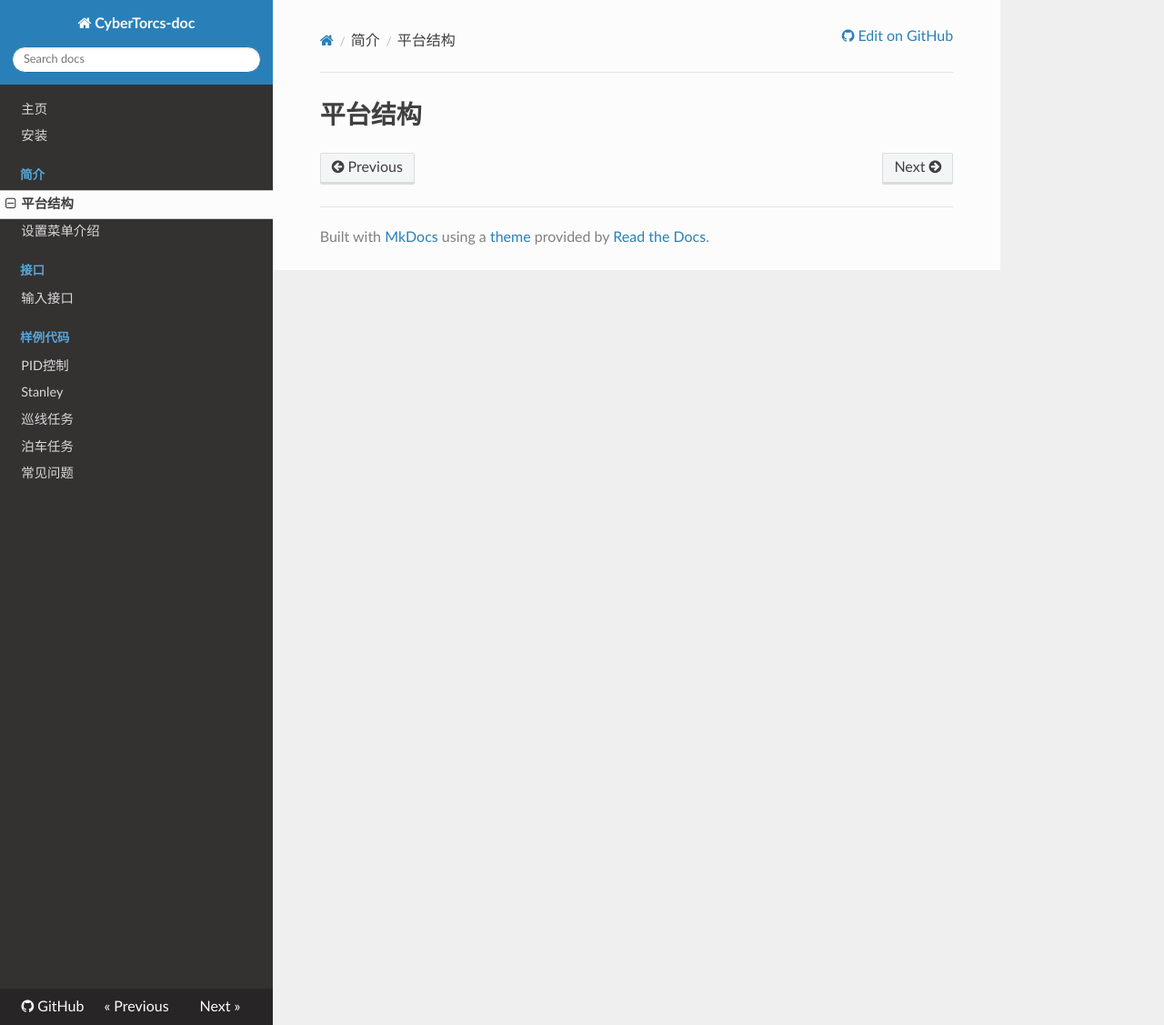
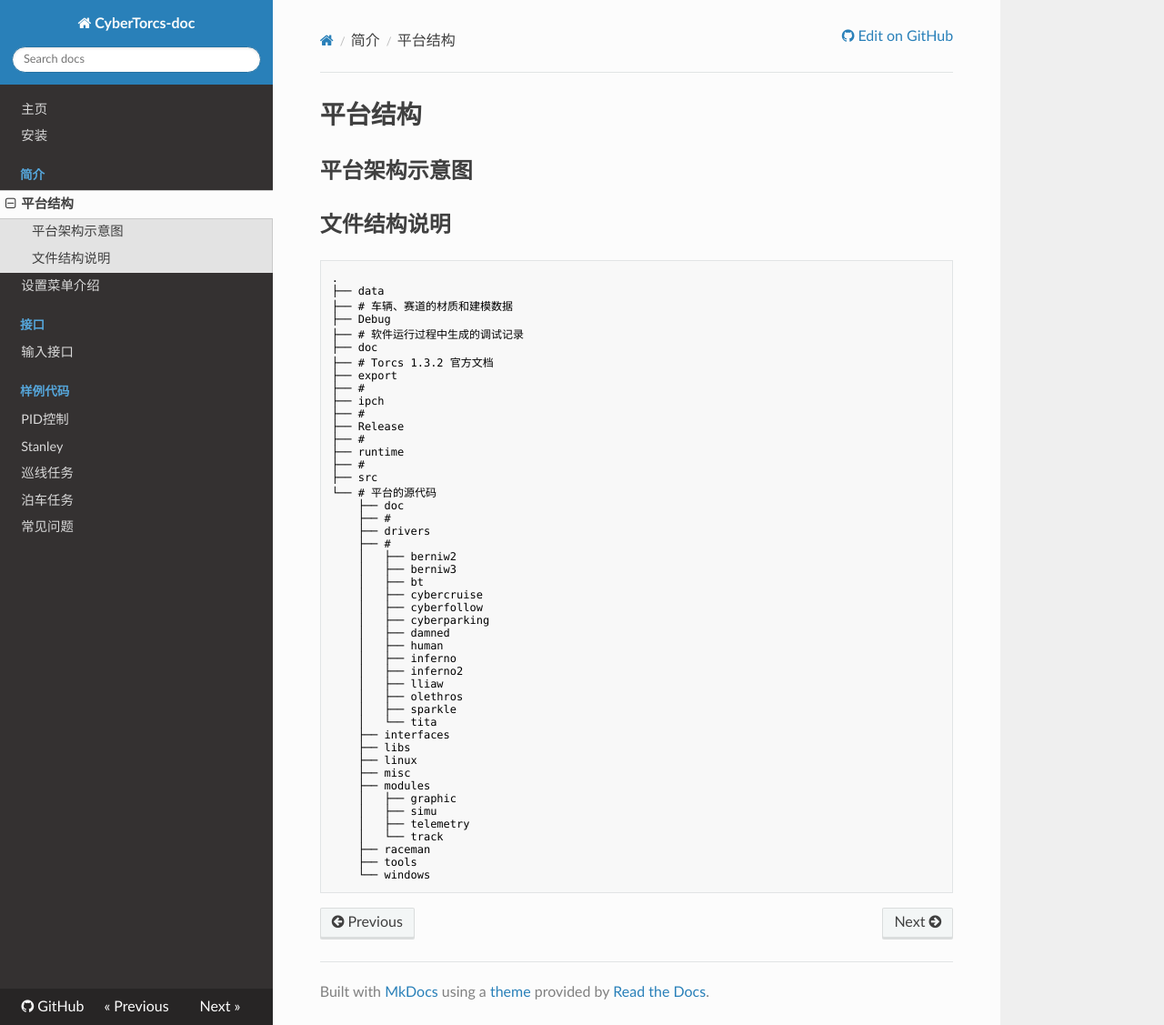
Before and after one commit to WoodOxen/CyberTorcs-doc, an MkDocs documentation site: the page built from docs/intro_structure.md, in a window 1280 px wide and 1127 px high. Shown: the whole window at 91% size. Built offline with MkDocs 1.6.1, drawn with Linux system fonts in a browser that asks for light colours; nearby versions of some CDN libraries.

Commit message:
work on explaining the program structure

````diff
--- a/docs/intro_structure.md
+++ b/docs/intro_structure.md
@@ -1 +1,55 @@
 # 平台结构
+
+## 平台架构示意图
+
+## 文件结构说明
+
+```shell
+.
+├── data
+├── # 车辆、赛道的材质和建模数据
+├── Debug
+├── # 软件运行过程中生成的调试记录
+├── doc
+├── # Torcs 1.3.2 官方文档
+├── export
+├── #
+├── ipch
+├── #
+├── Release
+├── #
+├── runtime
+├── #
+├── src
+└── # 平台的源代码
+    ├── doc
+    ├── #
+    ├── drivers
+    ├── #
+    │   ├── berniw2
+    │   ├── berniw3
+    │   ├── bt
+    │   ├── cybercruise
+    │   ├── cyberfollow
+    │   ├── cyberparking
+    │   ├── damned
+    │   ├── human
+    │   ├── inferno
+    │   ├── inferno2
+    │   ├── lliaw
+    │   ├── olethros
+    │   ├── sparkle
+    │   └── tita
+    ├── interfaces
+    ├── libs
+    ├── linux
+    ├── misc
+    ├── modules
+    │   ├── graphic
+    │   ├── simu
+    │   ├── telemetry
+    │   └── track
+    ├── raceman
+    ├── tools
+    └── windows
+```
````
Also changed, not shown: README.md (+1 -1 lines).
